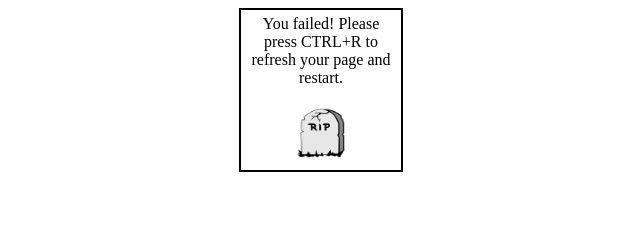
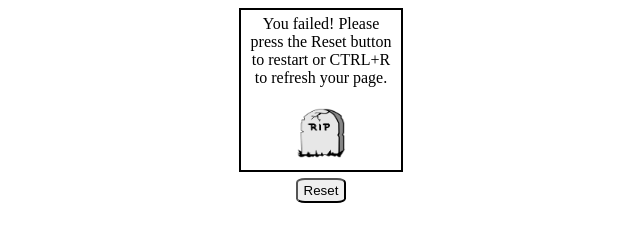
Before and after one commit to caellex/Krokodille-spillet, a plain HTML site: page index.html in a window 1280 px wide. Both pictures are taken after typing "Sample" into the empty fields and a click on the button "Submit". Shown: the whole page, without its empty margins (319-959 px from the left). Drawn offline with Linux system fonts and the light colour scheme.

Commit message:
reset button on fail

```diff
--- a/CSS/layout.css
+++ b/CSS/layout.css
@@ -27,3 +27,8 @@ text-align: center;
     position: absolute;
     margin-top: 100px;
     }
+
+.centerBtn{
+  position: absolute;
+  margin-top: 170px;
+  }
--- a/JavaScript/main.js
+++ b/JavaScript/main.js
@@ -53,9 +53,14 @@ function failGame(){
     document.getElementById('gameContainer').innerHTML = /*HTML*/`
     `
     document.getElementById('mainContainer').innerHTML = /*HTML*/`
-    <div style="margin: auto auto auto; border: solid black 2px; height: 150px; width: 150px; text-align: center; padding: 5px;"> You failed! Please press CTRL+R to refresh your page and restart. </div>
+    <div style="margin: auto auto auto; border: solid black 2px; height: 150px; width: 150px; text-align: center; padding: 5px;"> You failed! Please press the Reset button to restart or CTRL+R to refresh your page. </div>
     <br><img src="rip.png" width="50px" height="50px" class="center"/>
+    <button onclick="resetGame()" class="centerBtn">Reset</div>
     `
     }
 
 }
+
+function resetGame(){
+    location.reload ()
+}
```
